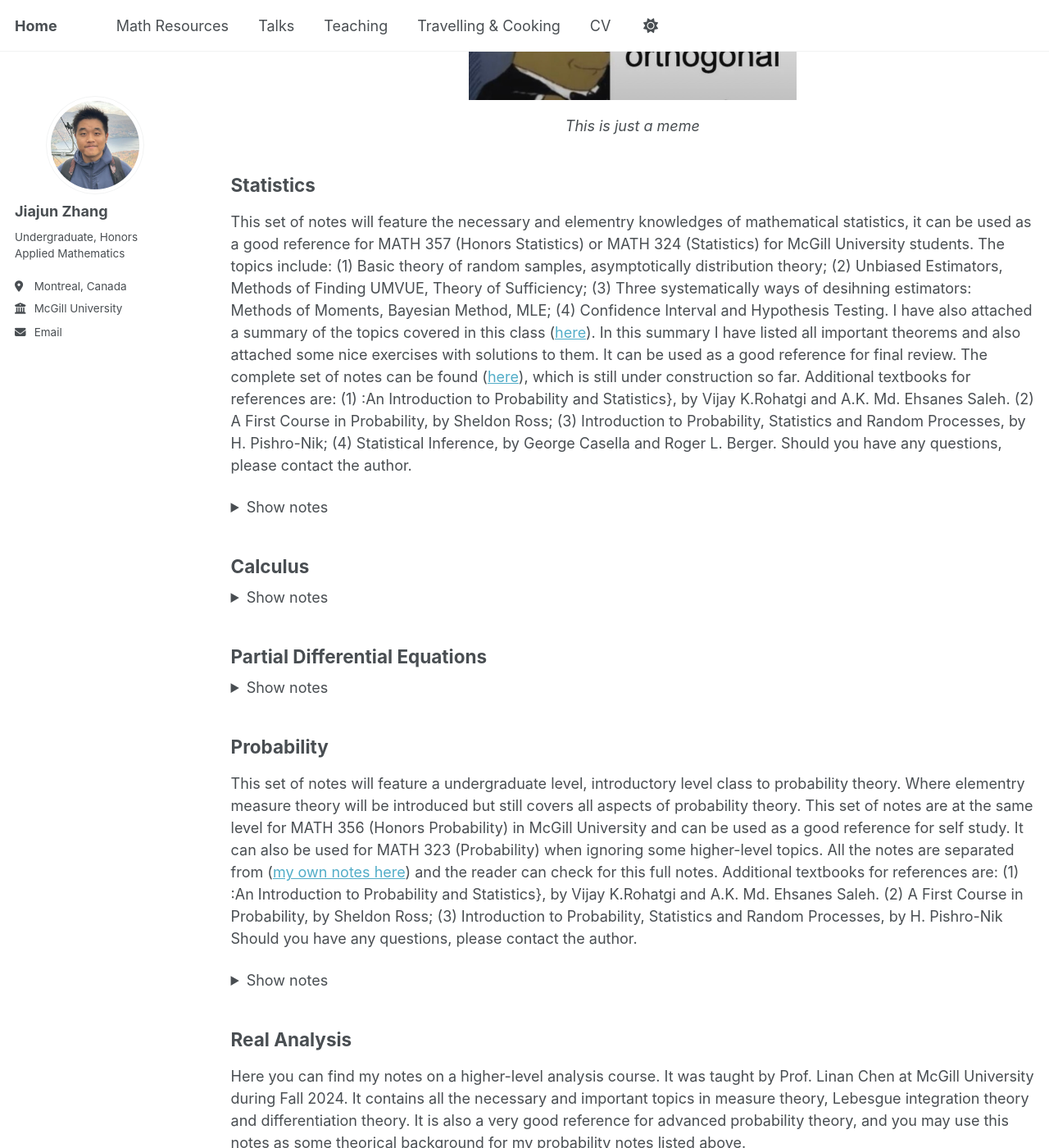
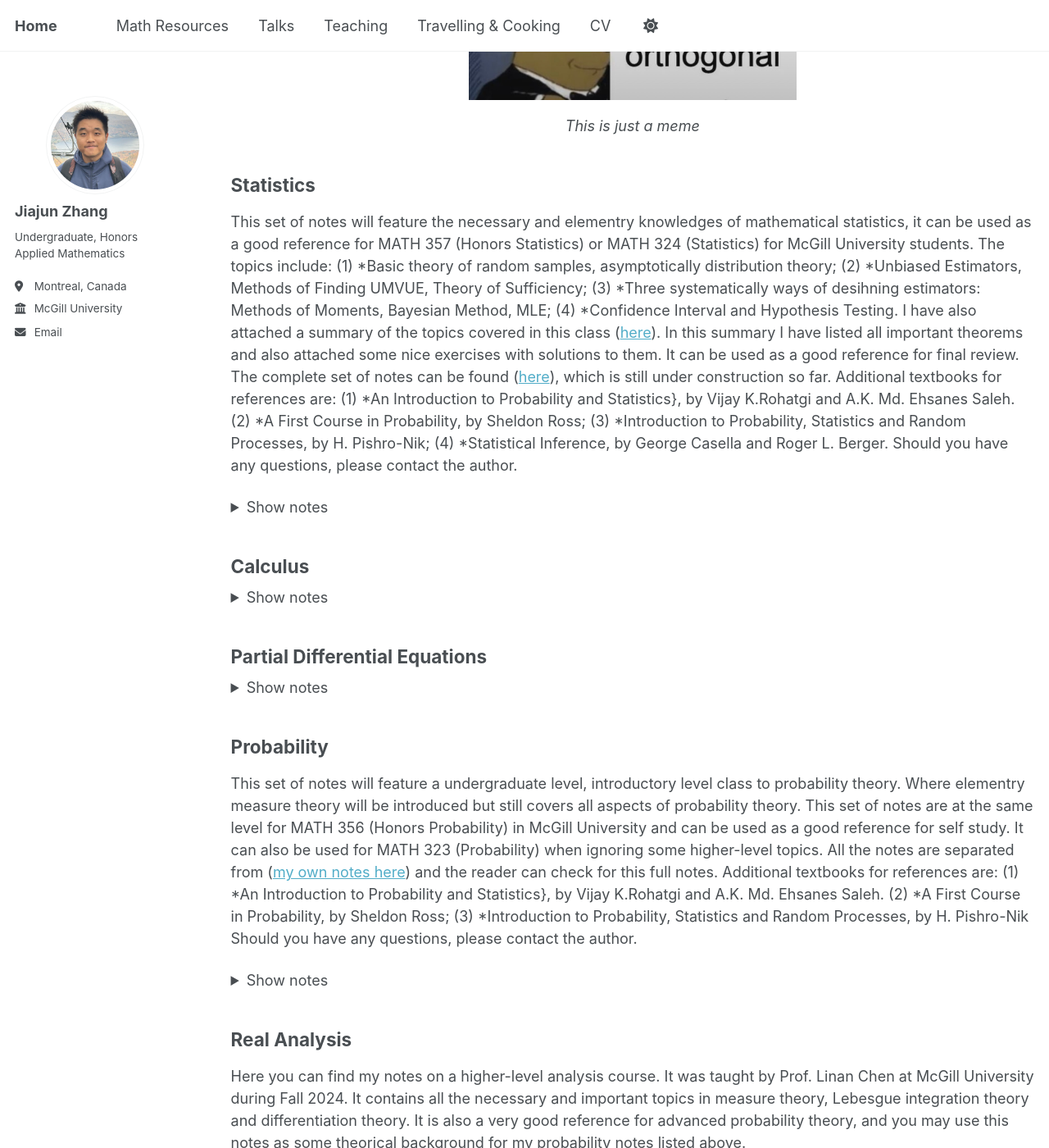
Before and after one commit to JohanssonRein/JohanssonRein.github.io, a Jekyll site: the page built from _pages/publications.html, in a window 1280 px wide and 1400 px high, scrolled down 362 px. Shown: the whole window at 82% size. Built offline with Jekyll 4.4.1, drawn with Linux system fonts in a browser that asks for light colours.

```diff
--- a/_config.yml
+++ b/_config.yml
@@ -91,26 +91,26 @@ publication_category:
     description: >
      This set of notes will feature the necessary and elementry knowledges of mathematical statistics, it can be used as a good reference for MATH 357 (Honors Statistics) or MATH 324 (Statistics) for McGill University students. The topics include:
 
-     (1) Basic theory of random samples, asymptotically distribution theory;
+     (1) *Basic theory of random samples, asymptotically distribution theory;
 
-     (2) Unbiased Estimators, Methods of Finding UMVUE, Theory of Sufficiency;
+     (2) *Unbiased Estimators, Methods of Finding UMVUE, Theory of Sufficiency;
 
-     (3) Three systematically ways of desihning estimators: Methods of Moments, Bayesian Method, MLE;
+     (3) *Three systematically ways of desihning estimators: Methods of Moments, Bayesian Method, MLE;
 
-     (4) Confidence Interval and Hypothesis Testing.
+     (4) *Confidence Interval and Hypothesis Testing.
 
      I have also attached a summary of the topics covered in this class ([here](/files/STATS_Practice.pdf)). In this summary I have listed all important theorems and also attached some nice exercises
      with solutions to them. It can be used as a good reference for final review. The complete set of notes can be found ([here](/files/Statistics.pdf)), which is still under construction so far.
 
      Additional textbooks for references are:
 
-     (1) :An Introduction to Probability and Statistics}, by Vijay K.Rohatgi and A.K. Md. Ehsanes Saleh.
+     (1) *An Introduction to Probability and Statistics}, by Vijay K.Rohatgi and A.K. Md. Ehsanes Saleh.
 
-     (2) A First Course in Probability, by Sheldon Ross;
+     (2) *A First Course in Probability, by Sheldon Ross;
 
-     (3) Introduction to Probability, Statistics and Random Processes, by H. Pishro-Nik;
+     (3) *Introduction to Probability, Statistics and Random Processes, by H. Pishro-Nik;
 
-     (4) Statistical Inference, by George Casella and Roger L. Berger.
+     (4) *Statistical Inference, by George Casella and Roger L. Berger.
 
      Should you have any questions, please contact the author.
   calculus:
@@ -124,11 +124,11 @@ publication_category:
      in McGill University and can be used as a good reference for self study. It can also be used for MATH 323 (Probability) when ignoring some higher-level topics. All the notes are separated from ([my own notes here](/files/Intro_to_probability.pdf)) and the reader can check for this full notes.
      Additional textbooks for references are:
 
-     (1) :An Introduction to Probability and Statistics}, by Vijay K.Rohatgi and A.K. Md. Ehsanes Saleh.
+     (1) *An Introduction to Probability and Statistics}, by Vijay K.Rohatgi and A.K. Md. Ehsanes Saleh.
 
-     (2) A First Course in Probability, by Sheldon Ross;
+     (2) *A First Course in Probability, by Sheldon Ross;
 
-     (3) Introduction to Probability, Statistics and Random Processes, by H. Pishro-Nik
+     (3) *Introduction to Probability, Statistics and Random Processes, by H. Pishro-Nik
 
      Should you have any questions, please contact the author.
   linearalgebra:
```
